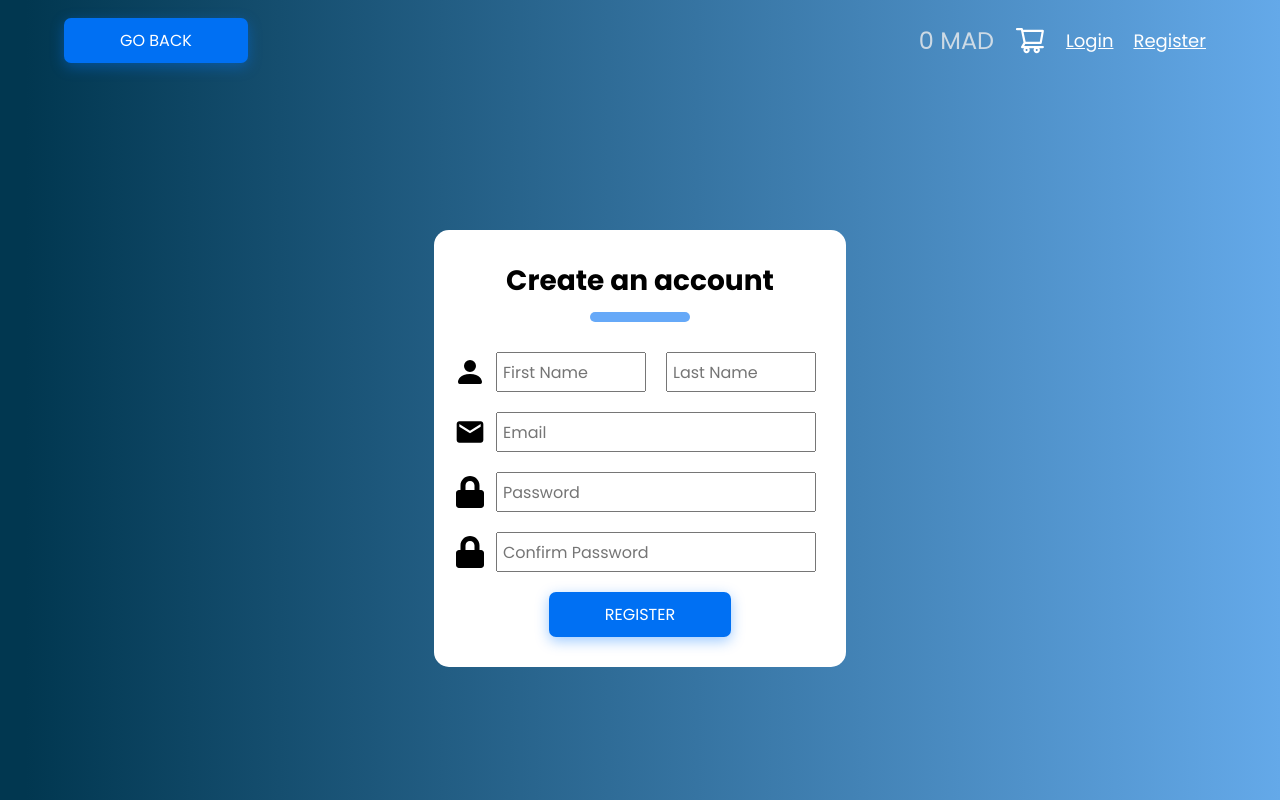
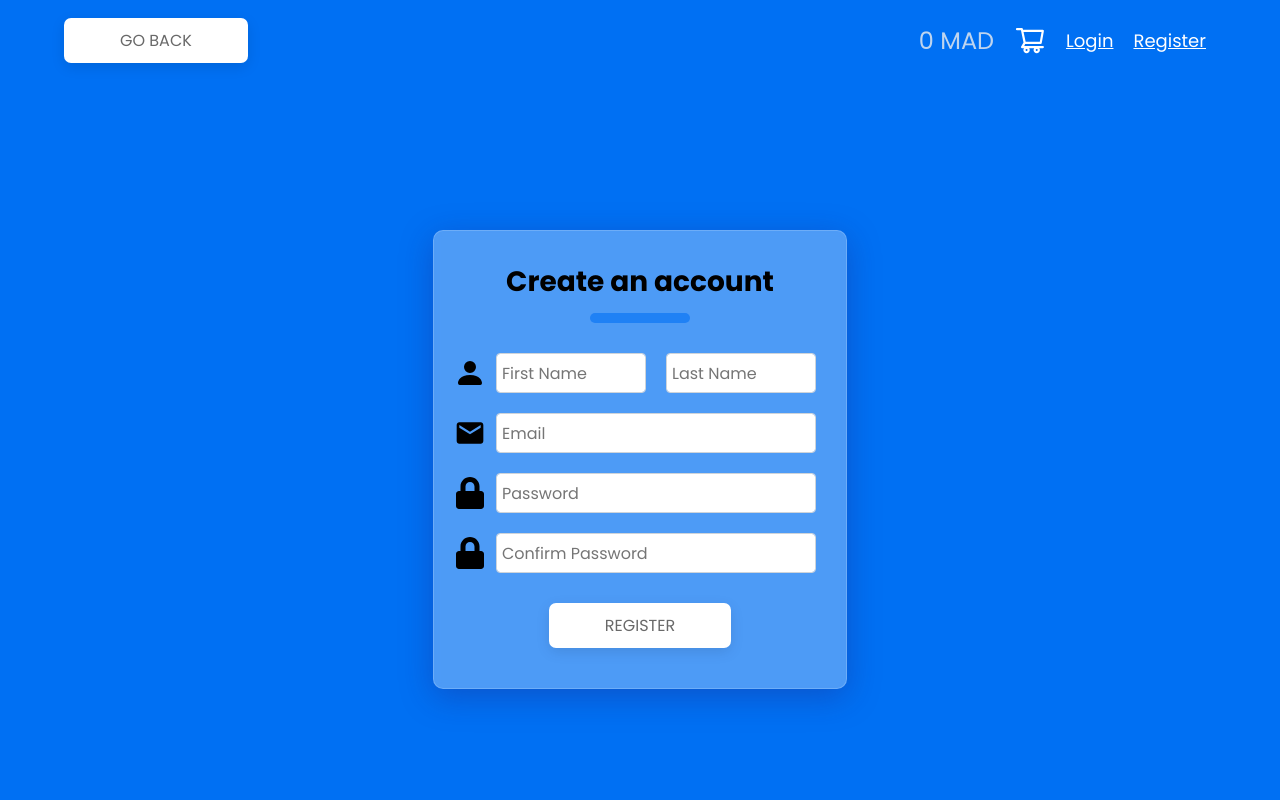
Before and after one commit to chr4ibi/Interact-Mass, a React (Create React App) app: page /shop/register in a window 1280 px wide. Built offline with nearby package versions, Linux system fonts and the light colour scheme.

Commit message:
register & login interface fix

```diff
--- a/src/components/ActionButton.jsx
+++ b/src/components/ActionButton.jsx
@@ -12,7 +12,7 @@ const ButtonContainer = styled.button`
   cursor: pointer;
   border: none;
   padding: 0 56px;
-  margin: 10px 0px;
+  margin: 20px 0px;
   height: 45px;
   line-height: 45px;
   border-radius: 7px;
--- a/src/components/MemberCard.jsx
+++ b/src/components/MemberCard.jsx
@@ -1,7 +1,7 @@
 // Import libraries
 import React from "react";
 import styled from "styled-components";
-import Fade from 'react-reveal/Fade'
+import Fade from "react-reveal/Fade";
 
 const MemberCard = ({ profilePic, name, role }) => {
   return (
@@ -32,8 +32,8 @@ const CardOverlay = styled.div`
   bottom: 0;
   left: 0;
   right: 0;
-  height: 100%;
-  width: 100%;
+  width: 150px;
+  height: 150px;
   opacity: 0;
   transition: 0.5s ease;
   background-color: #303030;
@@ -44,10 +44,8 @@ const CardOverlay = styled.div`
 `;
 
 const CardImgWrap = styled.div`
-  width: 150px;
   position: relative;
   cursor: pointer;
-  border-radius: 1000px;
 
   &:hover ${CardOverlay} {
     opacity: 0.6;
@@ -55,9 +53,10 @@ const CardImgWrap = styled.div`
 `;
 
 const CardImg = styled.img`
-  width: 100%;
-  height: 100%;
+  width: 150px;
+  height: 150px;
   border-radius: 1000px;
+  border: 1px solid #0070f3;
 `;
 
 const CardTitle = styled.h1`
@@ -66,6 +65,8 @@ const CardTitle = styled.h1`
   font-weight: 400;
   margin: 15px 0px;
   color: #0070f3;
+
+  z-index: 1000;
 `;
 
 const CardName = styled.h1`
--- a/src/components/ProductCard.jsx
+++ b/src/components/ProductCard.jsx
@@ -31,6 +31,7 @@ const CardContainer = styled(LinkR)`
   flex-direction: column;
   text-decoration: none;
   color: #000;
+  background-color: rgba(255, 255, 255, 0.3);
 
   &:hover {
     transform: scale(1.05);
--- a/src/components/ShopNavbar.jsx
+++ b/src/components/ShopNavbar.jsx
@@ -7,11 +7,11 @@ import styled from "styled-components"
 // Import components
 import LinkButton from './LinkButton'
 
-const ShopNavbar = ({ dark, backPath }) => {
+const ShopNavbar = ({ dark, backPath, btnBlue }) => {
   return (
     <Navbar>
       <Menu>
-        <LinkButton blue={true} to={backPath} text='GO BACK'/>
+        <LinkButton blue={btnBlue} to={backPath} text='GO BACK'/>
         <Buttons>
           <BasketValue dark={dark}>0 MAD</BasketValue>
           <ShoppingCartButton to="/shop/cart">
--- a/src/pages/Loginpage.jsx
+++ b/src/pages/Loginpage.jsx
@@ -14,7 +14,7 @@ import ShopNavbar from "../components/ShopNavbar";
 const Loginpage = () => {
   return (
     <Container>
-      <ShopNavbar dark={false} backPath="/shop"/>
+      <ShopNavbar dark={true} backPath="/shop"/>
       <Wrapper>
         <Title>Login to your account</Title>
         <Separator />
@@ -42,13 +42,13 @@ const Container = styled.div`
   display: flex;
   flex-direction: column;
   align-items: center;
-  background: rgb(1, 55, 80);
-  background: linear-gradient(
-    90deg,
-    rgba(1, 55, 80, 1) 2%,
-    rgba(100, 169, 233, 1) 100%,
-    rgba(0, 212, 255, 1) 100%
-  );
+  background: #eee;
+  // background: linear-gradient(
+  //   90deg,
+  //   rgba(1, 55, 80, 1) 2%,
+  //   rgba(100, 169, 233, 1) 100%,
+  //   rgba(0, 212, 255, 1) 100%
+  // );
 `;
 
 const Wrapper = styled.div`
@@ -60,6 +60,7 @@ const Wrapper = styled.div`
   align-items: center;
   max-width: 90%;
   margin-top: 150px;
+  box-shadow: 0 4px 8px 0 rgba(0, 0, 0, 0.2);
 `;
 const Title = styled.form`
   font-size: 28px;
--- a/src/pages/Registerpage.jsx
+++ b/src/pages/Registerpage.jsx
@@ -13,7 +13,7 @@ import ActionButton from "../components/ActionButton";
 const Registerpage = () => {
   return (
     <Container>
-      <ShopNavbar dark={false} backPath="/shop"/>
+      <ShopNavbar dark={false} backPath="/shop" btnBlue={false} />
       <Wrapper>
         <Title>Create an account</Title>
         <Separator />
@@ -35,7 +35,7 @@ const Registerpage = () => {
             <PasswordIcon></PasswordIcon>
             <Input placeholder="Confirm Password" />
           </PasswordSection>
-          <ActionButton text="REGISTER" blue={true} />
+          <ActionButton text="REGISTER" blue={false} />
         </Form>
       </Wrapper>
     </Container>
@@ -48,25 +48,25 @@ const Container = styled.div`
   display: flex;
   flex-direction: column;
   align-items: center;
-  background: rgb(1, 55, 80);
-  background: linear-gradient(
-    90deg,
-    rgba(1, 55, 80, 1) 2%,
-    rgba(100, 169, 233, 1) 100%,
-    rgba(0, 212, 255, 1) 100%
-  );
+  background: #0070f3;
 `;
 
 const Wrapper = styled.div`
   padding: 20px;
-  background-color: rgba(255, 255, 255, 1);
   border-radius: 15px;
   display: flex;
   flex-direction: column;
   align-items: center;
   max-width: 90%;
   margin-top: 150px;
+  background: rgba(255, 255, 255, 0.3);
+  box-shadow: 0 8px 32px 0 rgba(31, 38, 135, 0.37);
+  backdrop-filter: blur(4px);
+  -webkit-backdrop-filter: blur(20px);
+  border-radius: 10px;
+  border: 1px solid rgba(255, 255, 255, 0.18);
 `;
+
 const Title = styled.form`
   font-size: 28px;
   font-weight: bold;
@@ -90,9 +90,20 @@ const FirstName = styled.input`
   font-size: 16px;
   padding: 5px;
   margin: 10px;
+  border-radius: 4px;
+  background-clip: padding-box;
+  border: 1px solid #ced4da;
 
   @media screen and (max-width: 500px) {
     width: 120px;
+  }
+
+  &:focus {
+    color: #212529;
+    background-color: #fff;
+    border-color: #000;
+    outline: 0;
+    box-shadow: 0 0 0 0.25rem rgb(13 110 253 / 25%);
   }
 `;
 
@@ -102,9 +113,20 @@ const LastName = styled.input`
   font-size: 16px;
   padding: 5px;
   margin: 10px;
+  border-radius: 4px;
+  background-clip: padding-box;
+  border: 1px solid #ced4da;
 
   @media screen and (max-width: 500px) {
     width: 120px;
+  }
+
+  &:focus {
+    color: #212529;
+    background-color: #fff;
+    border-color: #000;
+    outline: 0;
+    box-shadow: 0 0 0 0.25rem rgb(13 110 253 / 25%);
   }
 `;
 
@@ -136,10 +158,41 @@ const Input = styled.input`
   font-size: 16px;
   padding: 5px;
   margin: 10px;
+  transition: border-color 0.15s ease-in-out, box-shadow 0.15s ease-in-out;
+  border-radius: 4px;
+  background-clip: padding-box;
+  border: 1px solid #ced4da;
+
+  &:focus {
+    color: #212529;
+    background-color: #fff;
+    border-color: #000;
+    outline: 0;
+    box-shadow: 0 0 0 0.25rem rgb(13 110 253 / 25%);
+  }
 
   @media screen and (max-width: 500px) {
     width: 260px;
   }
 `;
 
+// padding: 6px 12px;
+// font-size: 16px;
+// font-weight: 400;
+// line-height: 1.5;
+// color: #212529;
+// background-color: #fff;
+//
+// border: 1px solid #ced4da;
+// appearance: none;
+// border-radius: 4px;
+// transition: border-color .15s ease-in-out,box-shadow .15s ease-in-out;
+// :focus{
+//     color: #212529;
+//     background-color: #fff;
+//     border-color: #86b7fe;
+//     outline: 0;
+//     box-shadow: 0 0 0 0.25rem rgb(13 110 253 / 25%);
+// }
+
 export default Registerpage;
--- a/src/pages/Shoppage.jsx
+++ b/src/pages/Shoppage.jsx
@@ -14,7 +14,7 @@ import ShopNavbar from "../components/ShopNavbar";
 const Shoppage = () => {
   return (
     <ShopContainer>
-      <ShopNavbar dark={true} backPath="/"/>
+      <ShopNavbar btnBlue={true} dark={true} backPath="/"/>
       <ShopSection>
         <ShopWrapper>
           <Fade top>
@@ -49,6 +49,7 @@ const ShopContainer = styled.div`
   display: flex;
   flex-direction: column;
   align-items: center;
+  background-color: #fff;
 `;
 
 const ShopSection = styled.div`
```
Also changed, not shown: src/utils/style.txt. Lines whose indentation alone changed are shown as unchanged.
